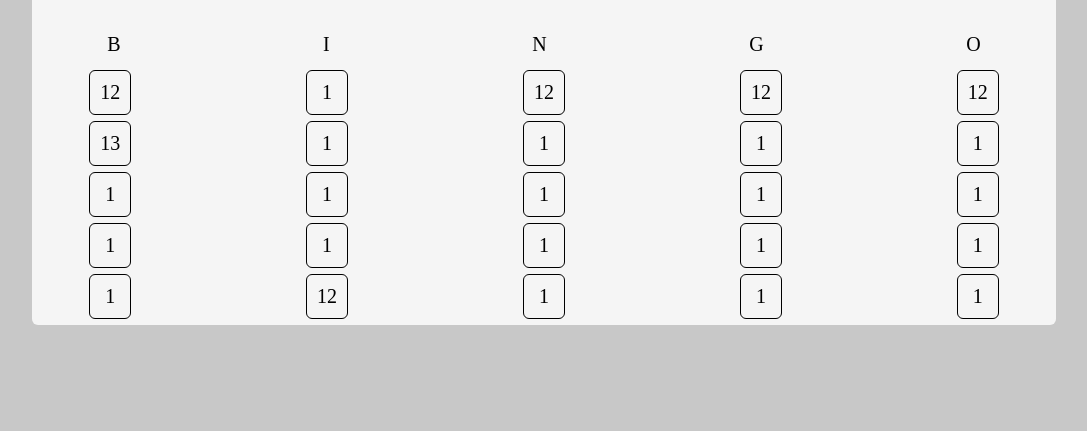
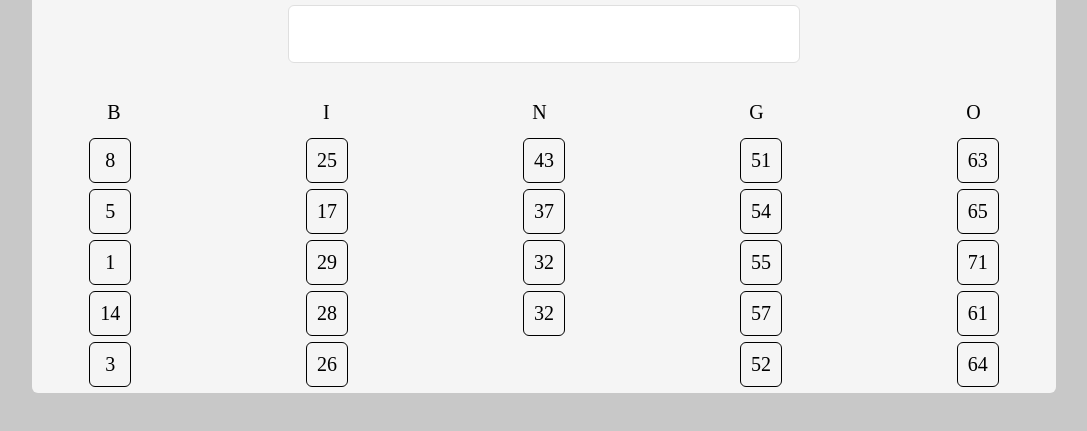
Before and after one commit to cauegraciolip/bingoGame, a plain HTML site: page index.html in a window 1280 px wide. Shown: the part 133-564 px from the top of the page, without its empty margins (96-1183 px from the left). Drawn offline with Linux system fonts and the light colour scheme.

Commit message:
tela numero sorteados

```diff
--- a/index.html
+++ b/index.html
@@ -5,6 +5,7 @@
     <meta http-equiv="X-UA-Compatible" content="IE=edge">
     <meta name="viewport" content="width=device-width, initial-scale=1.0">
     <link rel="stylesheet" href="style.css">
+    <link rel="stylesheet" href="https://cdnjs.cloudflare.com/ajax/libs/font-awesome/5.11.2/css/all.css">
     <title>Sorteio</title>
 </head>
 <body>
@@ -18,9 +19,9 @@
             </div>
         </header>
 
-        <ul id="ul">
-
-        </ul>
+        <div>
+            <h1 id="display"></h1>
+        </div>
 
         <main id="main">
             <div id="bingo">
@@ -32,43 +33,20 @@
             </div>
 
             <div id="numCartela">
-                <ul id="b" class="cartela">
-                    <li>12</li>
-                    <li>13</li>
-                    <li>1</li>
-                    <li>1</li>
-                    <li>1</li>
+                <ul id="b" class="cartela"></ul>
+
+                <ul id="i" class="cartela"></ul>
+
+                <ul id="n" class="cartela">
+                    <li>
+                        <i class="fas fa-feather-alt"></i>
+                    </li>
                 </ul>
-                <ul id="i" class="cartela">
-                    <li>1</li>
-                    <li>1</li>
-                    <li>1</li>
-                    <li>1</li>
-                    <li>12</li>
-                </ul>
-                <ul id="n" class="cartela">
-                    <li>12</li>
-                    <li>1</li>
-                    <li>1</li>
-                    <li>1</li>
-                    <li>1</li>
-                </ul>
-                <ul id="g" class="cartela">
-                    <li>12</li>
-                    <li>1</li>
-                    <li>1</li>
-                    <li>1</li>
-                    <li>1</li>
-                </ul>
-                <ul id="o" class="cartela">
-                    <li>12
 
-                    </li>
-                    <li>1</li>
-                    <li>1</li>
-                    <li>1</li>
-                    <li>1</li>
-                </ul>
+                <ul id="g" class="cartela"></ul>
+
+                <ul id="o" class="cartela"></ul>
+
             </div>
 
         </main>
--- a/script.js
+++ b/script.js
@@ -20,16 +20,16 @@ function cartela() {
     numeroG = ""
     numeroO = ""
 
-    while ( numB.length < 5 ) {
+    if ( numB.indexOf(numeroB ) == -1 ) {
 
-        numeroB = random(1, 15)
-        numB.push(numeroB)
+        while ( numB.length < 5 ) {
 
-        if ( numB.indexOf(numeroB) == -1 ) {
             numeroB = random(1, 15)
             numB.push(numeroB)
             localStorage.setItem('numB', JSON.stringify(numB))
+
         }
+
     }
 
     if ( numI.indexOf(numeroI) == -1 ) {
@@ -43,7 +43,7 @@ function cartela() {
 
     if ( numN.indexOf(numeroN) == -1 ) {
 
-        while ( numN.length < 5 ) {
+        while ( numN.length < 4 ) {
 
             numeroN = random(31, 45)
             numN.push(numeroN)
@@ -70,35 +70,56 @@ function cartela() {
             localStorage.setItem('numO', JSON.stringify(numO))
 
         }
+    }
+
+    let colB = document.getElementById('b')
+    let colI = document.getElementById('i')
+    let colN = document.getElementById('n')
+    let colG = document.getElementById('g')
+    let colO = document.getElementById('o')
+
+    let contentColB = ""
+    let contentColI = ""
+    let contentColN = ""
+    let contentColG = ""
+    let contentColO = ""
 
 
+    numB.forEach(element => {
 
-    }
+        contentColB += `<li>${element}</li>`
+
+    });
+    numI.forEach(element => {
+
+        contentColI += `<li>${element}</li>`
+
+    });
+    numN.forEach(element => {
+
+        contentColN += `<li>${element}</li>`
+
+    });
+    numG.forEach(element => {
+
+        contentColG += `<li>${element}</li>`
+
+    });
+    numO.forEach(element => {
+
+        contentColO += `<li>${element}</li>`
+
+    });
+
+    colB.innerHTML = contentColB
+    colI.innerHTML = contentColI
+    colN.innerHTML = contentColN
+    colG.innerHTML = contentColG
+    colO.innerHTML = contentColO
+
 }
 
 cartela()
-
-console.log(numB)
-console.log(numI)
-console.log(numN)
-console.log(numG)
-console.log(numO)
-
-function preencher() {
-
-    let cartela = document.getElementById('ul')
-
-    let content = ""
-
-    numeros.forEach(element => {
-
-        content += `<li class="numSort">${element}</li>`
-
-    });
-    cartela.innerHTML = content
-}
-
-preencher()
 
 function sortear(min, max) {
 
@@ -126,5 +147,36 @@ function reset() {
     onload()
 
 }
+console.log(numeros)
 
-console.log(numeros)
+let d = document.getElementById('display')
+
+for ( i in numeros ) {
+
+    let num = numeros[i]
+
+    d.innerHTML = num
+
+    if ( num <= 15 ) {
+
+        d.innerHTML = `B - ${num}`
+
+    } else if ( num <= 30 ) {
+
+        d.innerHTML = `I - ${num}`
+
+    } else if ( num <= 45 ) {
+
+        d.innerHTML = `N - ${num}`
+
+    } else if ( num <= 60 ) {
+
+        d.innerHTML = `G - ${num}`
+
+    } else {
+
+        d.innerHTML = `O - ${num}`
+
+    }
+
+}
--- a/style.css
+++ b/style.css
@@ -33,6 +33,18 @@ h1 {
     margin: 0.9rem;
     border-radius: 0.3rem;
     font-size: 1.5rem;
+}
+
+#display {
+    background-color: white;
+    margin: 0 auto;
+    margin-bottom: 1.5rem;
+    width: 50%;
+    font-size: 40px;
+    color: black;
+    text-align: center;
+    padding: 1.4rem;
+    border: 1px solid rgb(223, 223, 223);
 }
 
 #btn {
@@ -101,3 +113,8 @@ li {
     border: 1px solid black;
 
 }
+
+li:hover {
+    color: red;
+    cursor: pointer;
+}
```
